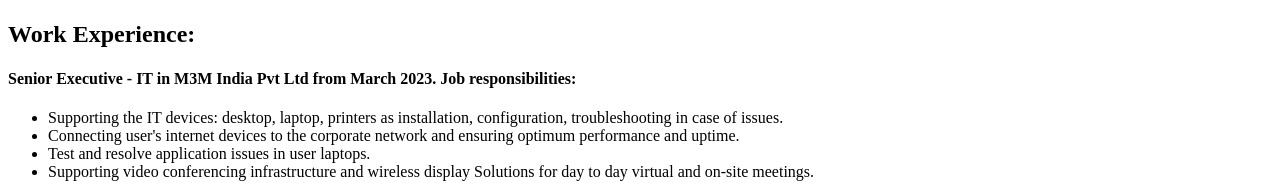
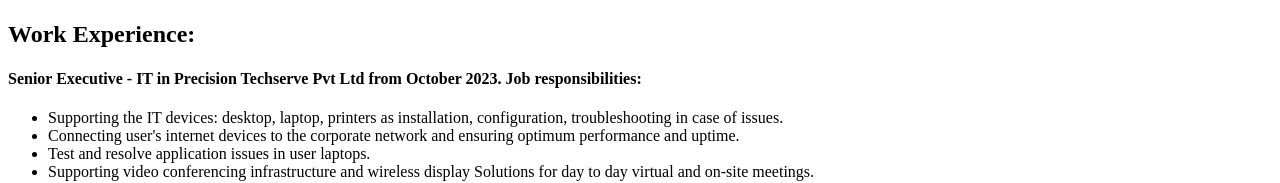
Before and after one commit to Sunain/online-resume, a plain HTML site: page index.html in a window 1280 px wide. Shown: the part 384-567 px from the top of the page. Drawn offline with Linux system fonts and the light colour scheme.

Commit message:
Update index.html

```diff
--- a/index.html
+++ b/index.html
@@ -14,7 +14,7 @@
             <li>Intermediate from CBSE in Year 2008 (61.8%) Passed from JNV, Rudrapur, Uttarakhand.</li>
         </ul><br />
     <h2>Work Experience:</h2>
-    <h4>Senior Executive - IT in M3M India Pvt Ltd from March 2023. Job responsibilities:<br /></h4>
+    <h4>Senior Executive - IT in Precision Techserve Pvt Ltd from October 2023. Job responsibilities:<br /></h4>
         <ul>
             <li>Supporting the IT devices: desktop, laptop, printers as installation, configuration, troubleshooting in case of issues.</li>
             <li>Connecting user's internet devices to the corporate network and ensuring optimum performance and uptime.</li>
```
